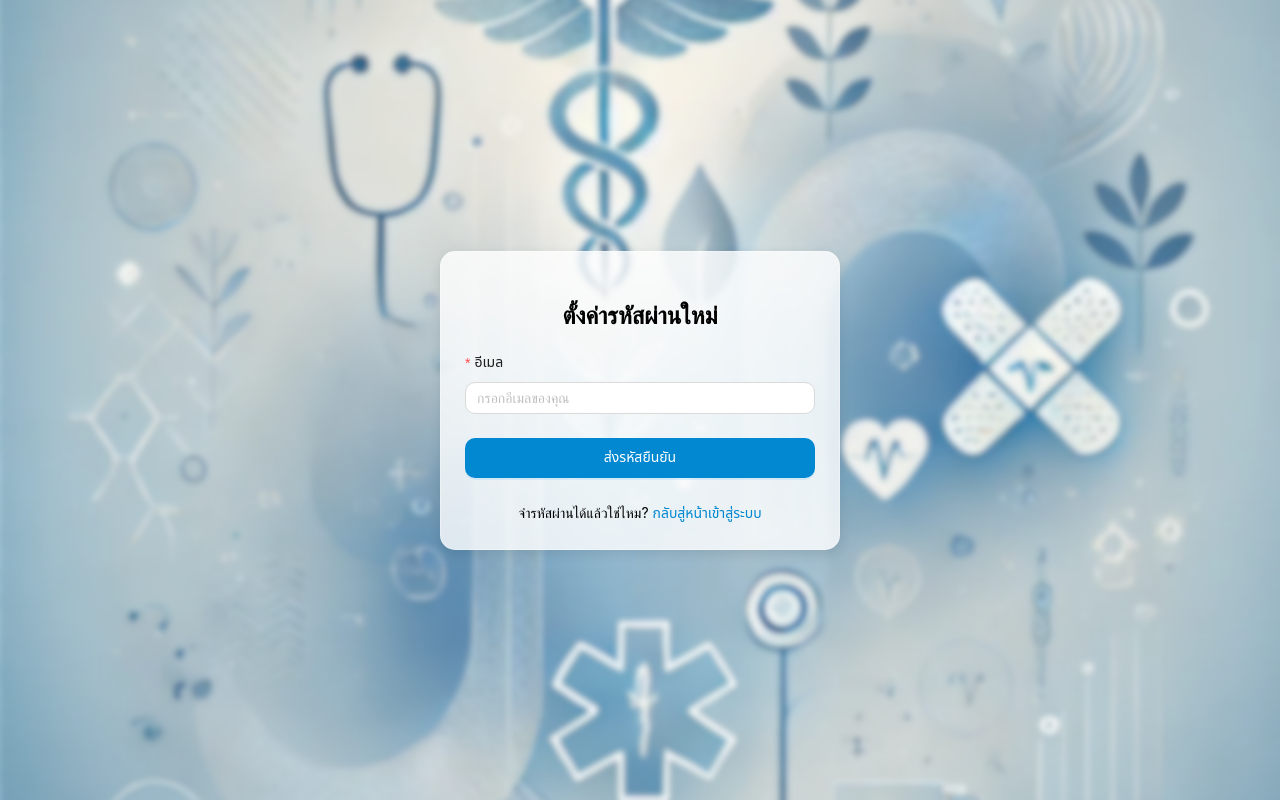
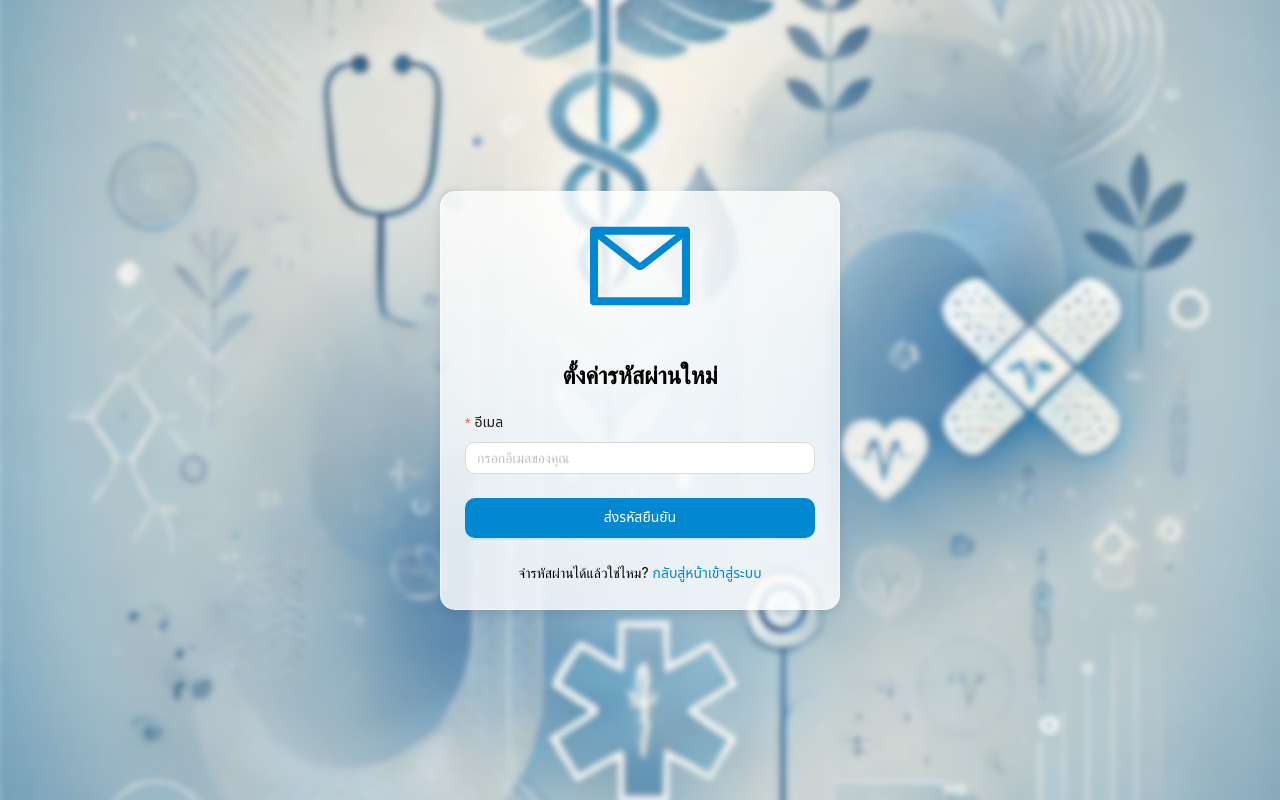
Before and after one commit to Chanchai2004/Project_SE, a React (Vite) app in the folder frontend/: page /resetpassword in a window 1280 px wide. Built offline with nearby package versions, Linux system fonts and the light colour scheme.

Commit message:
add icon email in page reset

```diff
--- a/frontend/src/authen/resetpass.tsx
+++ b/frontend/src/authen/resetpass.tsx
@@ -3,7 +3,7 @@ import { useNavigate } from "react-router-dom";
 import { resetApi, validateApi, resetPassword } from "../services/https";
 import { Form, Input, Button, Card, Typography, Row, Col, message } from "antd";
 import bg from "../assets/bg3.png"; // รูปพื้นหลัง
-
+import { MailOutlined } from "@ant-design/icons"; // นำเข้า icon
 const { Title, Text } = Typography;
 
 const ResetPass: React.FC = () => {
@@ -110,7 +110,9 @@ const ResetPass: React.FC = () => {
             backgroundColor: "rgba(255, 255, 255, 0.8)", // พื้นหลังโปร่งแสง
             border: "1px solid rgba(255, 255, 255, 0.3)",
           }}
-        >
+        ><Row justify="center" style={{ marginBottom: 20 }}>
+        <MailOutlined style={{ fontSize: 100, color: "#0288d1" }} />
+      </Row>
           <Row justify="center">
             <Col>
               <Title level={3} style={{ textAlign: "center", marginBottom: 20, color: "black" }}>
```
Also changed, not shown: 1 other file (tests, documents, lock files or other folders).
